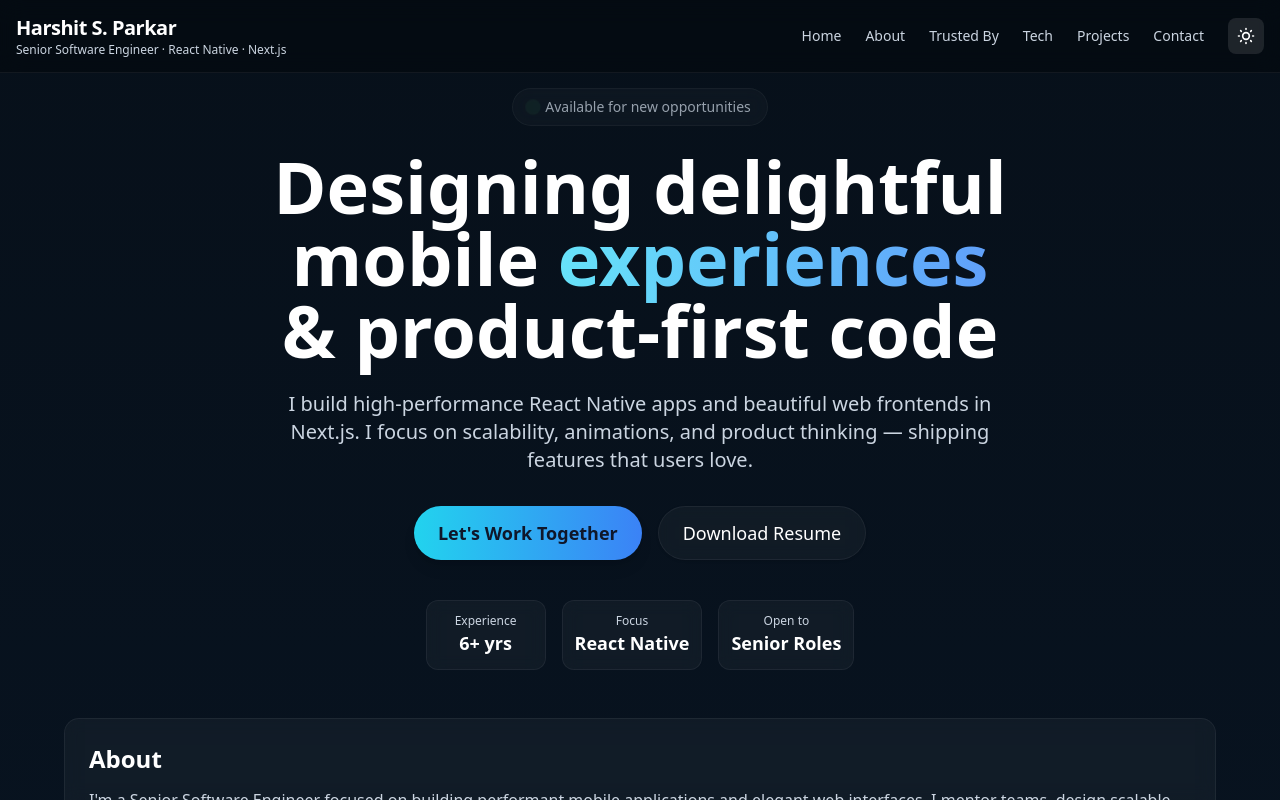
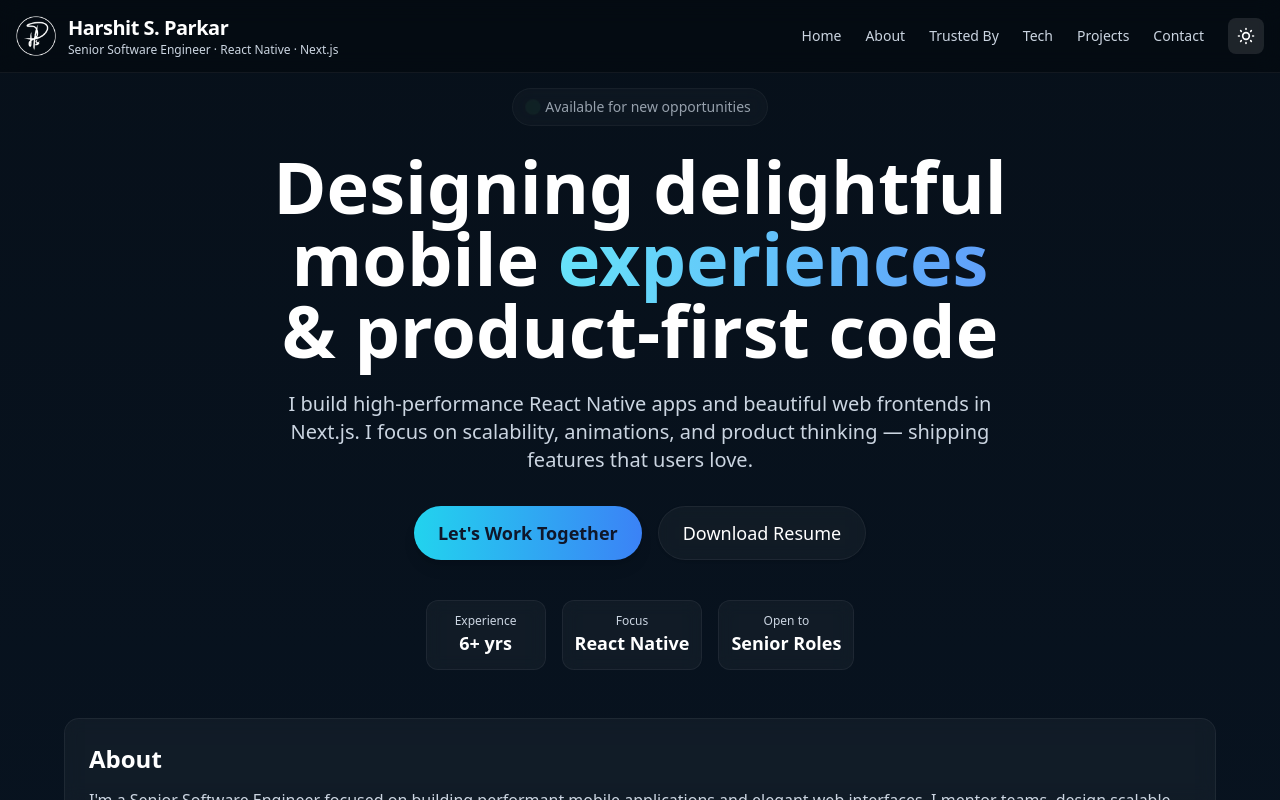
Before and after one commit to harshitparkar/harshitparkar.github.io, a Next.js app: page / in a window 1280 px wide. Built offline with nearby package versions, Linux system fonts and the light colour scheme.

Commit message:
Add Logo to header

```diff
--- a/components/Header.jsx
+++ b/components/Header.jsx
@@ -35,6 +35,12 @@ export default function Header({ onNav }) {
         style={{ height: 72 }}
       >
         {/* Name on the left */}
+        <div className="flex items-center gap-3">
+          <img
+            src="/assets/header-logo.png"
+            alt="Logo"
+            className={`w-10 h-10 object-contain transition-all duration-300 ${theme === 'light' ? 'invert' : ''}`}
+          />
           <div>
             <h1 className="text-xl font-semibold tracking-tight text-primary">
               Harshit S. Parkar
@@ -42,6 +48,7 @@ export default function Header({ onNav }) {
             <p className="text-xs text-secondary">
               Senior Software Engineer · React Native · Next.js
             </p>
+          </div>
         </div>
 
         <div className="flex items-center gap-6">
```
Also changed, not shown: public/assets/header-logo.png (added). Lines whose indentation alone changed are shown as unchanged.
